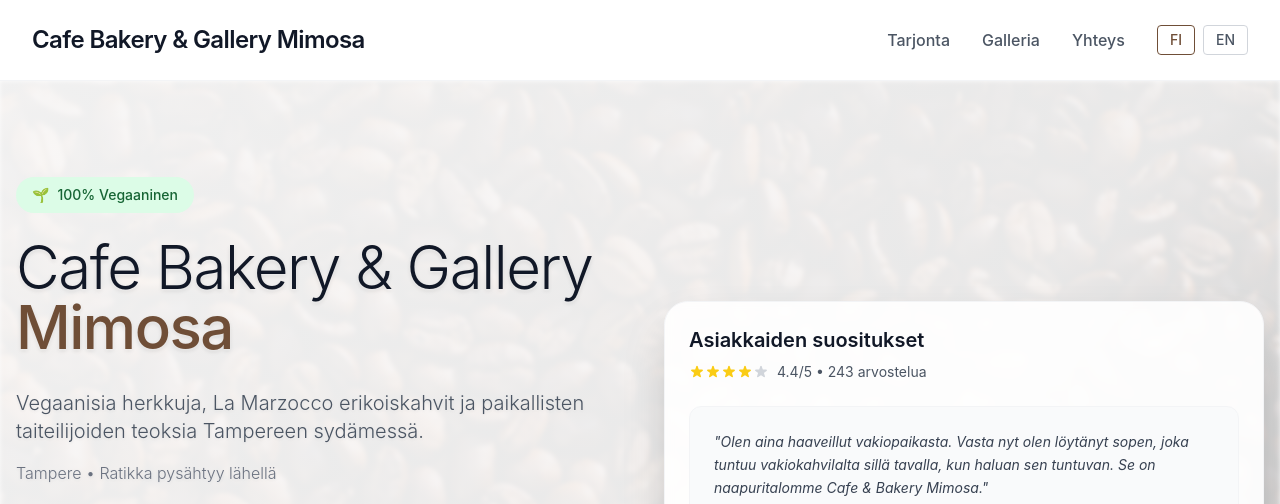
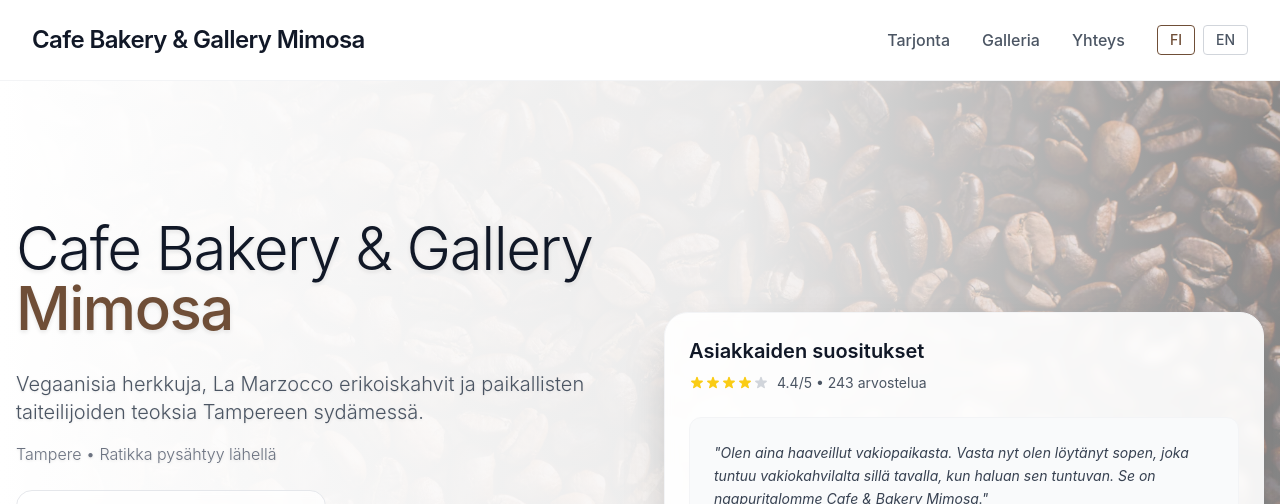
Before and after one commit to TeemuSo/cafebakerymimosa-website, a website: page src/index.html in a window 1280 px wide. Shown: the top 504 px of the page. Drawn offline with nearby package versions, Linux system fonts and the light colour scheme.

Commit message:
Almost final

```diff
--- a/src/index.html
+++ b/src/index.html
@@ -207,20 +207,17 @@
     </header>
 
     <!-- Hero Section -->
-    <section id="home" class="relative bg-neutral-50 py-16 md:py-20 lg:py-24 overflow-hidden">
+    <section id="home" class="relative bg-neutral-50 min-h-screen flex items-center overflow-hidden" style="isolation: isolate;">
       <!-- Coffee beans background -->
-      <div class="absolute inset-0 opacity-90 bg-center bg-cover bg-no-repeat" style="background-image: url('beans.avif'); filter: blur(2px)"></div>
-      <div class="absolute inset-0" style="background: linear-gradient(135deg, rgba(252,252,252,0.95) 0%, rgba(250,250,250,0.92) 60%, rgba(250,250,250,0.75) 100%)"></div>
+      <div class="absolute inset-0 opacity-90 bg-center bg-cover bg-no-repeat" style="background-image: url('beans.avif'); filter: blur(0px); z-index: 1;"></div>
+      <div class="absolute inset-0" style="background: linear-gradient(90deg, rgba(255,255,255,1) 0%, rgba(250,250,250,0.93) 58%, rgba(250,250,250,0.5) 100%); z-index: 2;"></div>
 
-      <div class="relative max-w-7xl mx-auto px-4">
+      <div class="relative max-w-7xl mx-auto px-4 py-8" style="z-index: 3;">
         <div class="grid lg:grid-cols-2 gap-12 items-center">
           <!-- Content Column -->
           <div class="text-center lg:text-left">
             <div class="mb-8">
-              <div class="inline-flex items-center bg-green-100 text-green-800 px-4 py-2 rounded-full text-sm font-medium mb-6">
-                <span class="mr-2">🌱</span>
-                <span class="vegan-badge" data-fi="100% Vegaaninen" data-en="100% Vegan">100% Vegaaninen</span>
-              </div>
+
 
 
 
@@ -345,7 +342,7 @@
     </section>
 
     <!-- About & Menu Section -->
-    <section id="about" class="py-16 gradient-brand-subtle">
+    <section id="about" class="py-16 gradient-brand-subtle relative" style="background-color: #faf9f7; z-index: 10;">
       <div class="max-w-5xl mx-auto px-4">
         <div class="text-center mb-12">
           <h2 class="about-title text-3xl md:text-4xl font-light mb-6 text-gray-900 font-heading" data-fi="Kahvila & Taidegalleria" data-en="Cafe & Art Gallery">Kahvila & Taidegalleria</h2>
```
